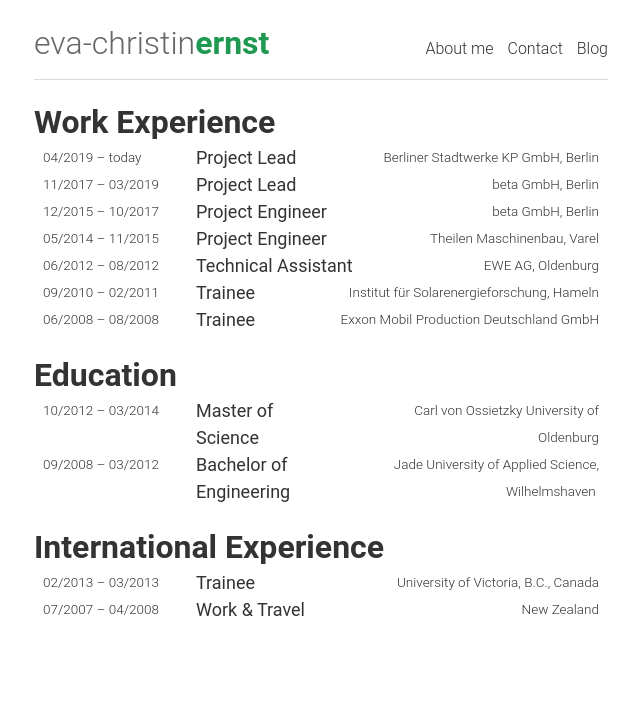
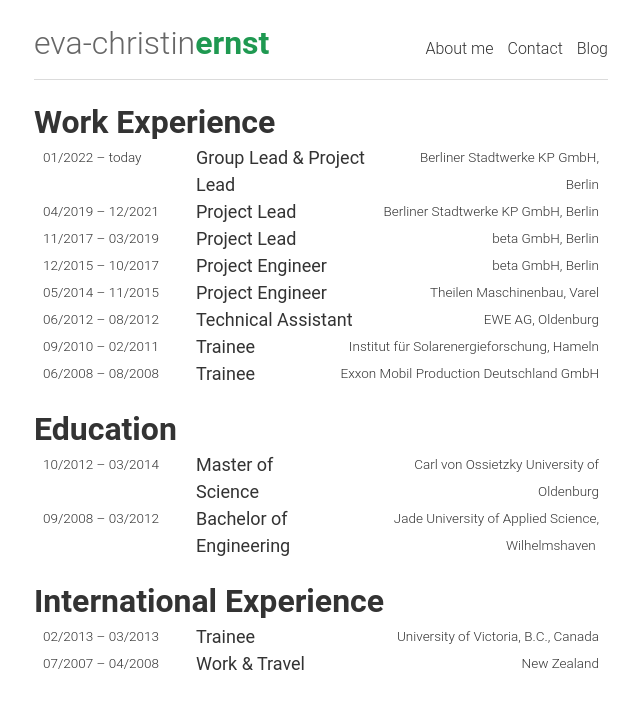
Before and after one commit to evafroehlich/website, a Jekyll site: the page built from about.md, in a window 1280 px wide. Shown: the top 709 px of the page, without its empty margins (319-959 px from the left). Built offline with Jekyll 4.4.1, drawn with Linux system fonts in a browser that asks for light colours.

Commit message:
Changes in about and blogpost

```diff
--- a/about.md
+++ b/about.md
@@ -9,9 +9,28 @@
 <article class="experience">
   <a class="experience__teaser" href="#">
     <span class="experience__timerange">
+      01/2022
+      &ndash;
+      today
+    </span>
+    <h3 class="experience__position">Group Lead & Project Lead</h3>
+    <span class="experience__company">Berliner Stadtwerke KP  GmbH, Berlin</span>
+  </a>
+
+  <div class="experience__description">
+    <p>
+      Since beginning of 2022 I am the Group Lead of our Heat Supply Team. Together we keep on managing the renewal of heating and cooling systems in the city of Berlin. We use current technologies in combination with CHP, heat pumps, solar heating or other renewable systems.
+      I am involved in planning and executing new projects, overvieweing the construction site and manage the projects overall success.
+    </p>
+  </div>
+</article>
+
+<article class="experience">
+  <a class="experience__teaser" href="#">
+    <span class="experience__timerange">
       04/2019
       &ndash;
-      today
+      12/2021
     </span>
     <h3 class="experience__position">Project Lead</h3>
     <span class="experience__company">Berliner Stadtwerke KP  GmbH, Berlin</span>
```
Also changed, not shown: _posts/2017-03-26-hypatia-meets-womens-energy-club_en.md (+1 -1 lines).
